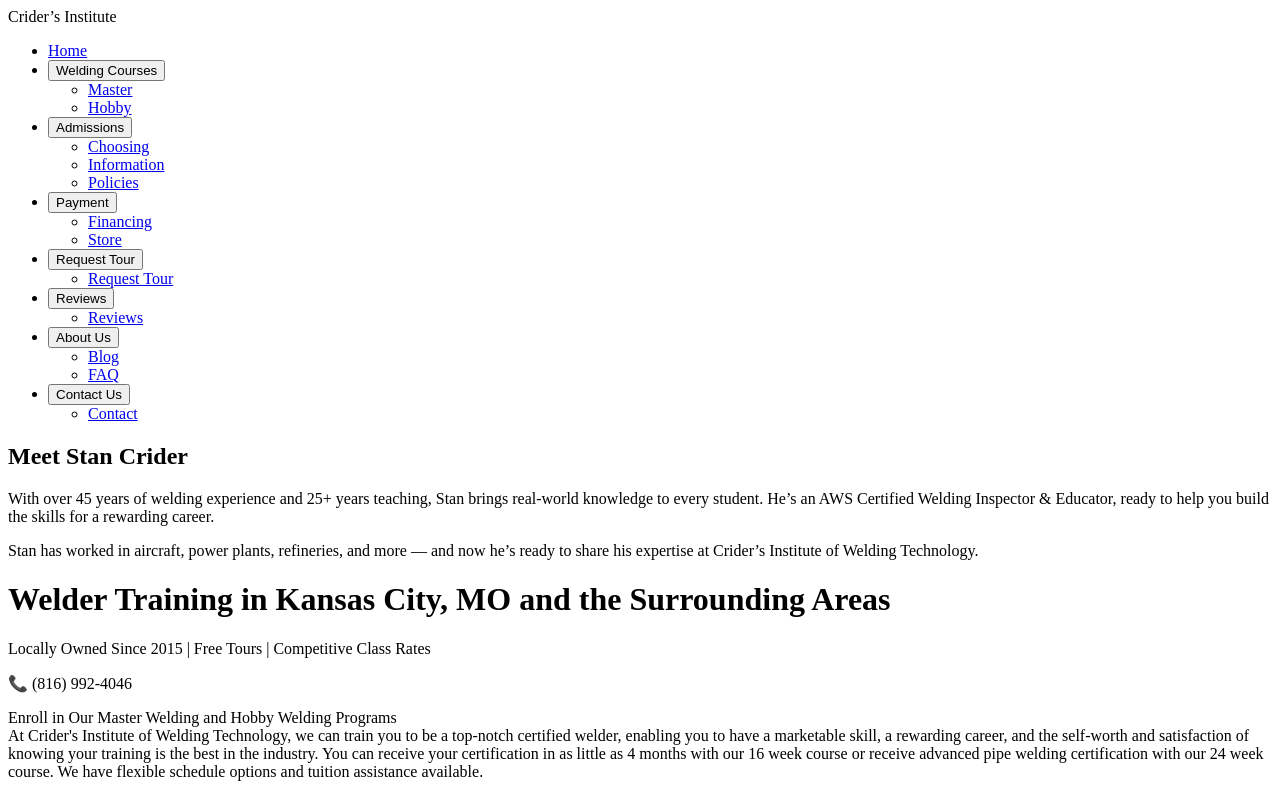
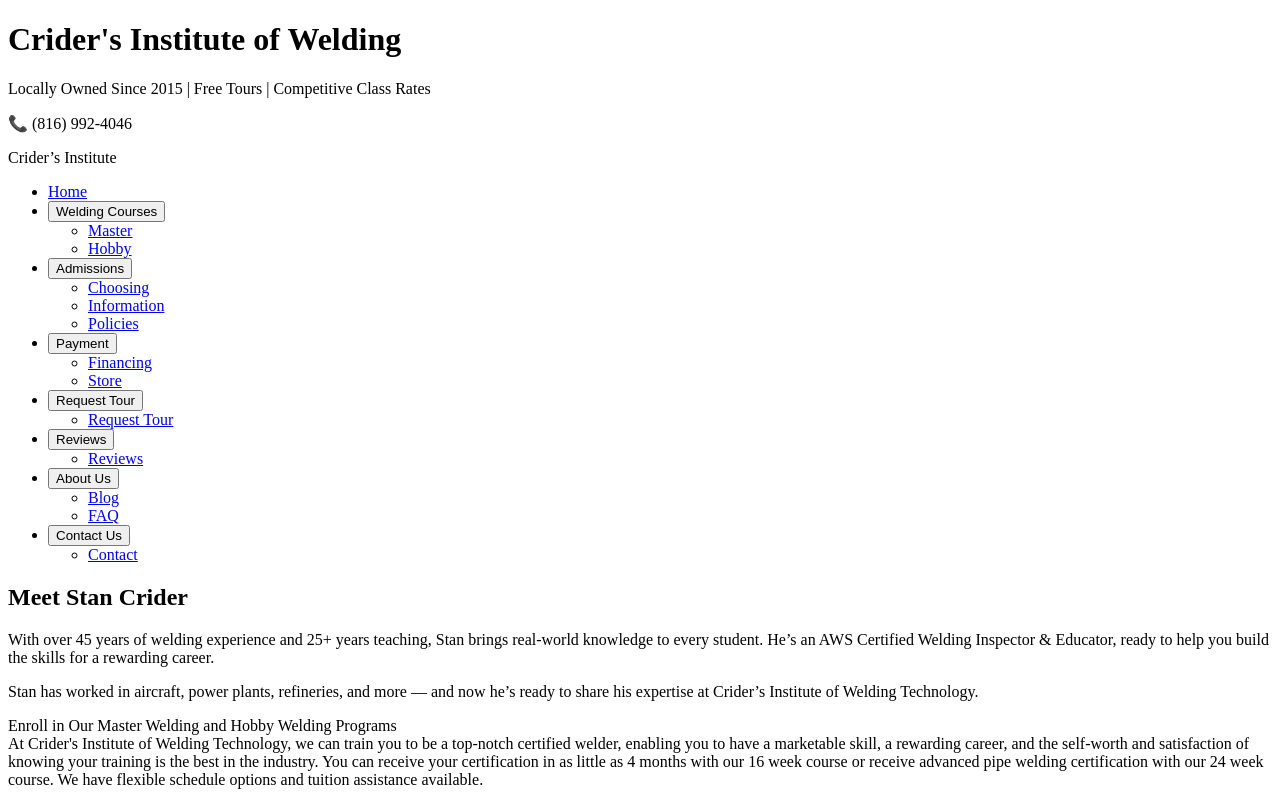
Before and after one commit to raven-dev-ops/welding_institute_website, a Next.js app: page / in a window 1280 px wide. Shown: the top 797 px of the page. Built offline with nearby package versions, Linux system fonts and the light colour scheme.

Commit message:
Update to formating for homepage

```diff
--- a/components/Header.jsx
+++ b/components/Header.jsx
@@ -1,8 +1,20 @@
-import Navbar from "@components/Navbar"
+import Navbar from '@components/Navbar';
 
-export default function Header() {
+export default function Header({ pageTitle }) {
   return (
     <header className="bg-gray-900 text-white">
+      <div className="container mx-auto px-4 py-4 text-center">
+        <h1 className="text-xl font-bold">
+          {pageTitle || "Crider's Institute of Welding"}
+        </h1>
+        <p className="text-sm">
+          Locally Owned Since 2015 | Free Tours | Competitive Class Rates
+        </p>
+        <p className="text-lg font-semibold mt-1">
+          📞 (816) 992-4046
+        </p>
+      </div>
+
       <Navbar />
     </header>
   );
--- a/pages/index.jsx
+++ b/pages/index.jsx
@@ -18,16 +18,6 @@
 
       {/* Main Content */}
       <div className="max-w-5xl mx-auto px-4 py-16">
-        <h1 className="text-4xl font-bold mb-4 text-center">
-          Welder Training in Kansas City, MO and the Surrounding Areas
-        </h1>
-        <p className="text-lg text-center text-gray-700 mb-2">
-          Locally Owned Since 2015 | Free Tours | Competitive Class Rates
-        </p>
-        <p className="text-center text-xl font-semibold mb-6">
-          📞 (816) 992-4046
-        </p>
-
         <div className="text-base text-gray-700 space-y-4 mb-10">
           <p>
             Enroll in Our Master Welding and Hobby Welding Programs
```
